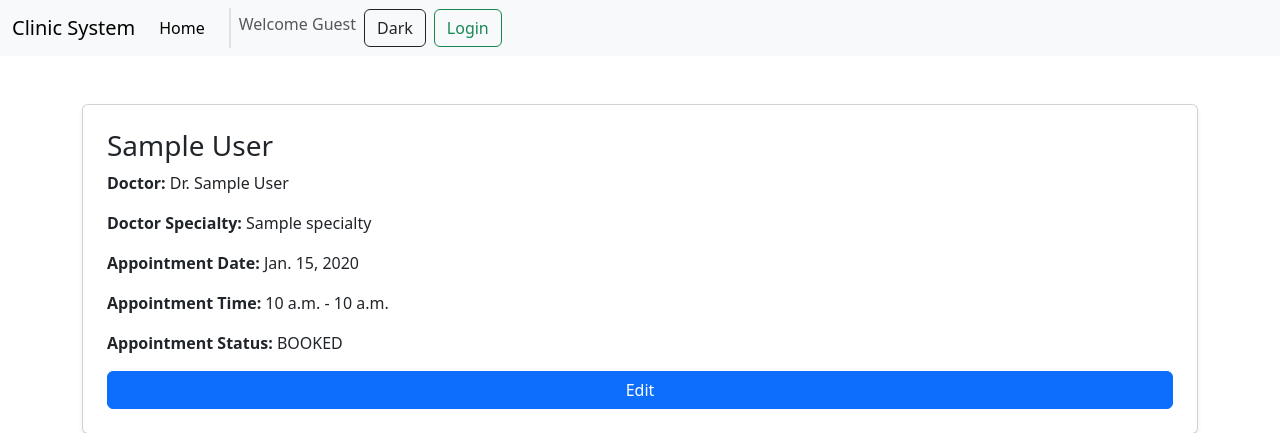
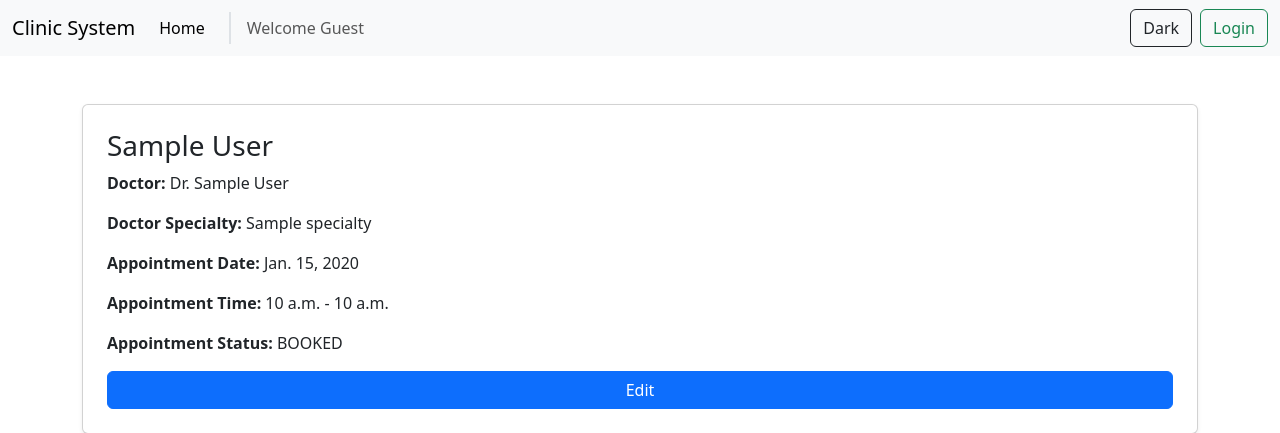
Before and after one commit to xkicken/ClinicSystem, a Django app: page /booking/view/1/ in a window 1280 px wide. Shown: the top 433 px of the page. Run offline with Django 5.2, Linux system fonts and the light colour scheme; tables that the repository leaves empty hold one stand-in row (values such as "Sample post"); parts of the project's set-up code (start-up, migrations or seed data) failed here and were passed over.

Commit message:
fix: nav text not aligned

```diff
--- a/templates/appointment/base.html
+++ b/templates/appointment/base.html
@@ -59,11 +59,13 @@
                     </li>
                     {% if user.is_authenticated %}{% if user.groups.all.0.name == "User" %}
                         <li class="nav-item">
-                            <a class="nav-link text-success fw-bold link-success link-offset-2 link-underline-opacity-25 link-underline-opacity-100-hover" href="#">+ Add Patient</a>
+                            <a class="nav-link text-success fw-bold link-success link-offset-2 link-underline-opacity-25 link-underline-opacity-100-hover"
+                               href="#">+ Add Patient</a>
                         </li>
                     {% endif %}{% endif %}
+                {% endif %}
             </ul>
-
+                {% if user.is_authenticated %}
                     {% if user.groups.all %}{% if user.groups.all.0.name == "Doctor" %}
                         <span class="navbar-text ms-3 px-3 py-1 border-start border-2">
                             Welcome Dr.{{ user.get_full_name }}
@@ -74,7 +76,7 @@
                         </span>
                     {% endif %}{% endif %}
                 {% else %}
-                    <span class="navbar-text ms-3 px-2 py-1 border-start border-2">
+                    <span class="navbar-text ms-3 px-3 py-1 border-start border-2">
                         Welcome Guest
                     </span>
                 {% endif %}
@@ -108,7 +110,9 @@
 {% endblock %}
 
 <script src="{% static 'appointment/js/base.js' %}"></script>
-    <script src="https://cdn.jsdelivr.net/npm/bootstrap@5.3.8/dist/js/bootstrap.bundle.min.js" integrity="sha384-FKyoEForCGlyvwx9Hj09JcYn3nv7wiPVlz7YYwJrWVcXK/BmnVDxM+D2scQbITxI" crossorigin="anonymous"></script>
+<script src="https://cdn.jsdelivr.net/npm/bootstrap@5.3.8/dist/js/bootstrap.bundle.min.js"
+        integrity="sha384-FKyoEForCGlyvwx9Hj09JcYn3nv7wiPVlz7YYwJrWVcXK/BmnVDxM+D2scQbITxI"
+        crossorigin="anonymous"></script>
 {% block extra_js %}{% endblock %}
 </body>
 </html>
```
Lines whose indentation alone changed are shown as unchanged.
